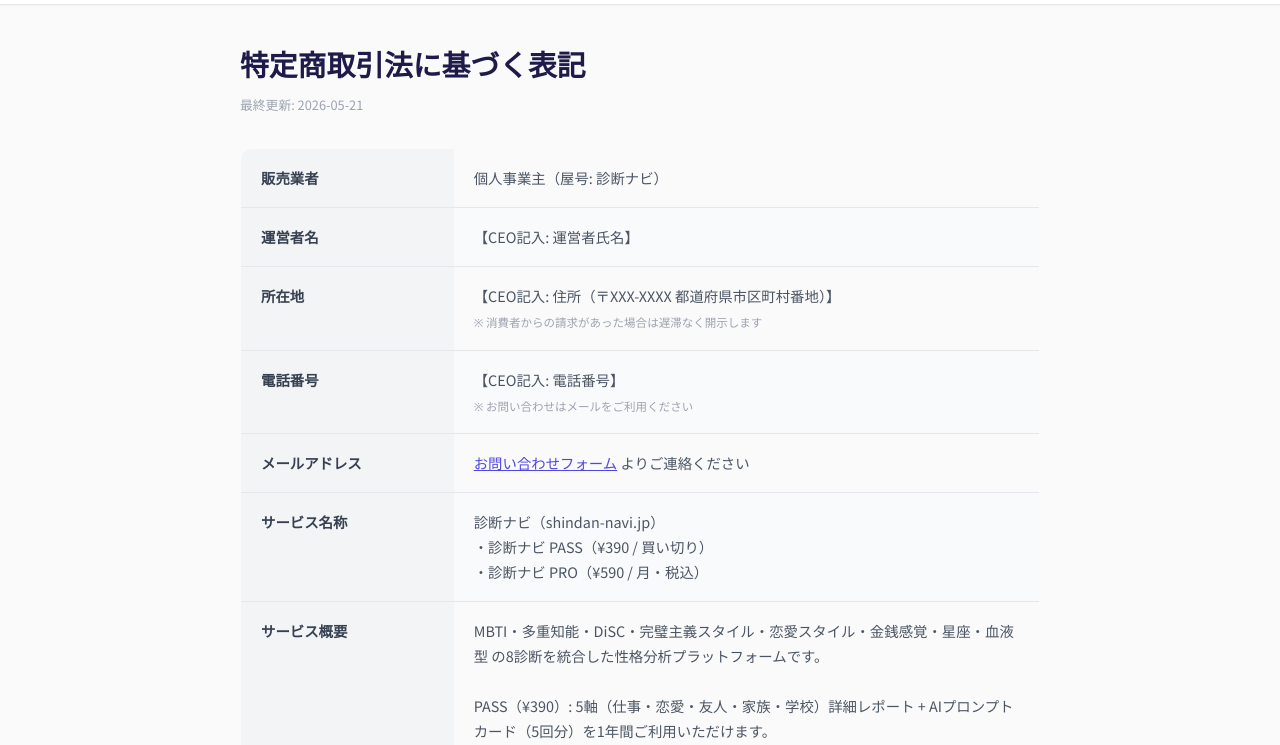
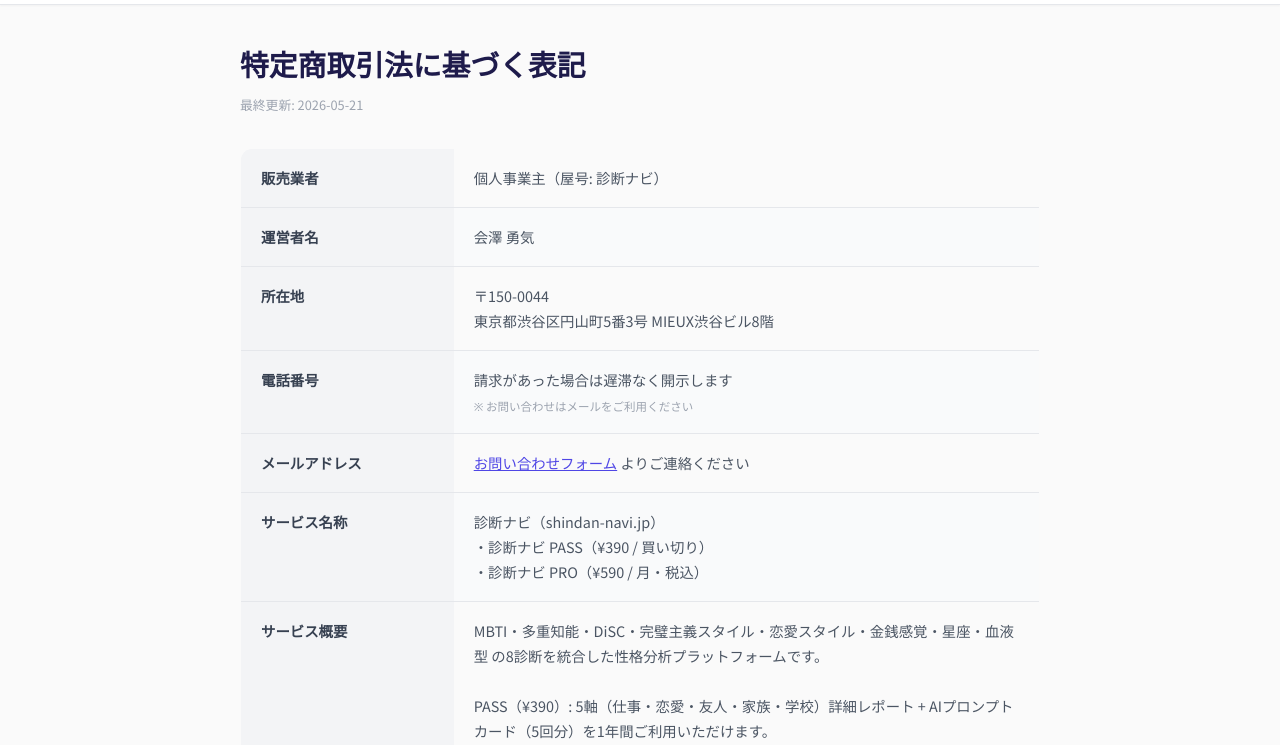
Before and after one commit to zawabee1114-boop/shindan-navi-jp, an Astro site: page /tokushoho in a window 1280 px wide. Shown: the part 55-800 px from the top of the page. Built offline with nearby package versions, Linux system fonts and the light colour scheme; Astro itself is replaced by a stand-in of ours.

Commit message:
feat: 特商法ページ 住所・運営者名 反映
- 住所: 〒150-0044 東京都渋谷区円山町5番3号 MIEUX渋谷ビル8階
- 運営者: 会澤 勇気
- 電話: 請求時開示
- メール: お問い合わせフォーム経由

```diff
--- a/src/pages/tokushoho/index.astro
+++ b/src/pages/tokushoho/index.astro
@@ -2,7 +2,7 @@
 /**
  * /tokushoho/ - 特定商取引法に基づく表記
  *
- * 住所・電話番号は 【CEO記入: 住所】 プレースホルダー（CEO 提供待ち）
+ * 住所: バーチャルオフィス（東京都渋谷区円山町）・CEO本名: 会澤勇気（2026-05-21 反映）
  *
  * 必須記載事項:
  *   - 販売者名
@@ -39,22 +39,19 @@ const LAST_UPDATED = '2026-05-21';
           </tr>
           <tr class="tsh-row">
             <th class="tsh-th" scope="row">運営者名</th>
-            <td class="tsh-td">【CEO記入: 運営者氏名】</td>
+            <td class="tsh-td">会澤 勇気</td>
           </tr>
           <tr class="tsh-row">
             <th class="tsh-th" scope="row">所在地</th>
             <td class="tsh-td">
-              【CEO記入: 住所（〒XXX-XXXX 都道府県市区町村番地）】
-              <br />
-              <small class="tsh-note">
-                ※ 消費者からの請求があった場合は遅滞なく開示します
-              </small>
+              〒150-0044<br />
+              東京都渋谷区円山町5番3号 MIEUX渋谷ビル8階
             </td>
           </tr>
           <tr class="tsh-row">
             <th class="tsh-th" scope="row">電話番号</th>
             <td class="tsh-td">
-              【CEO記入: 電話番号】
+              請求があった場合は遅滞なく開示します
               <br />
               <small class="tsh-note">
                 ※ お問い合わせはメールをご利用ください
```
